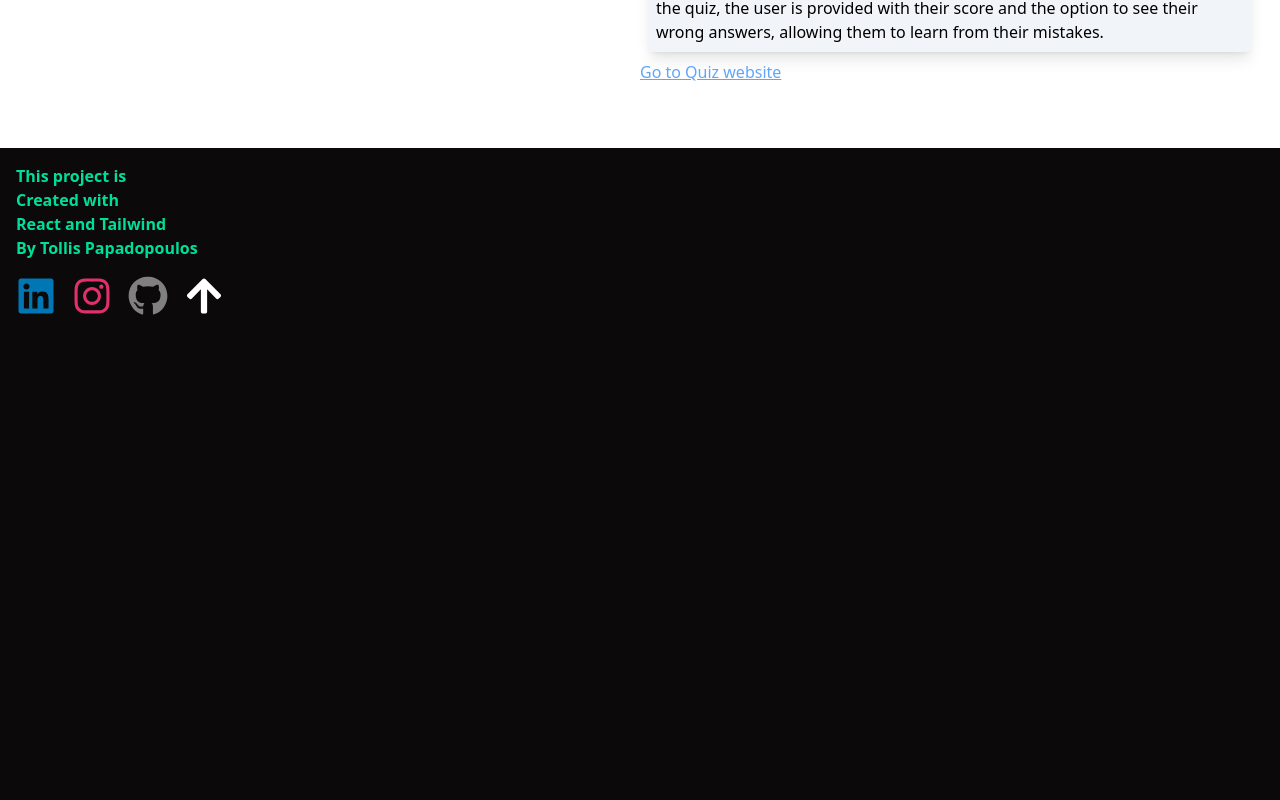
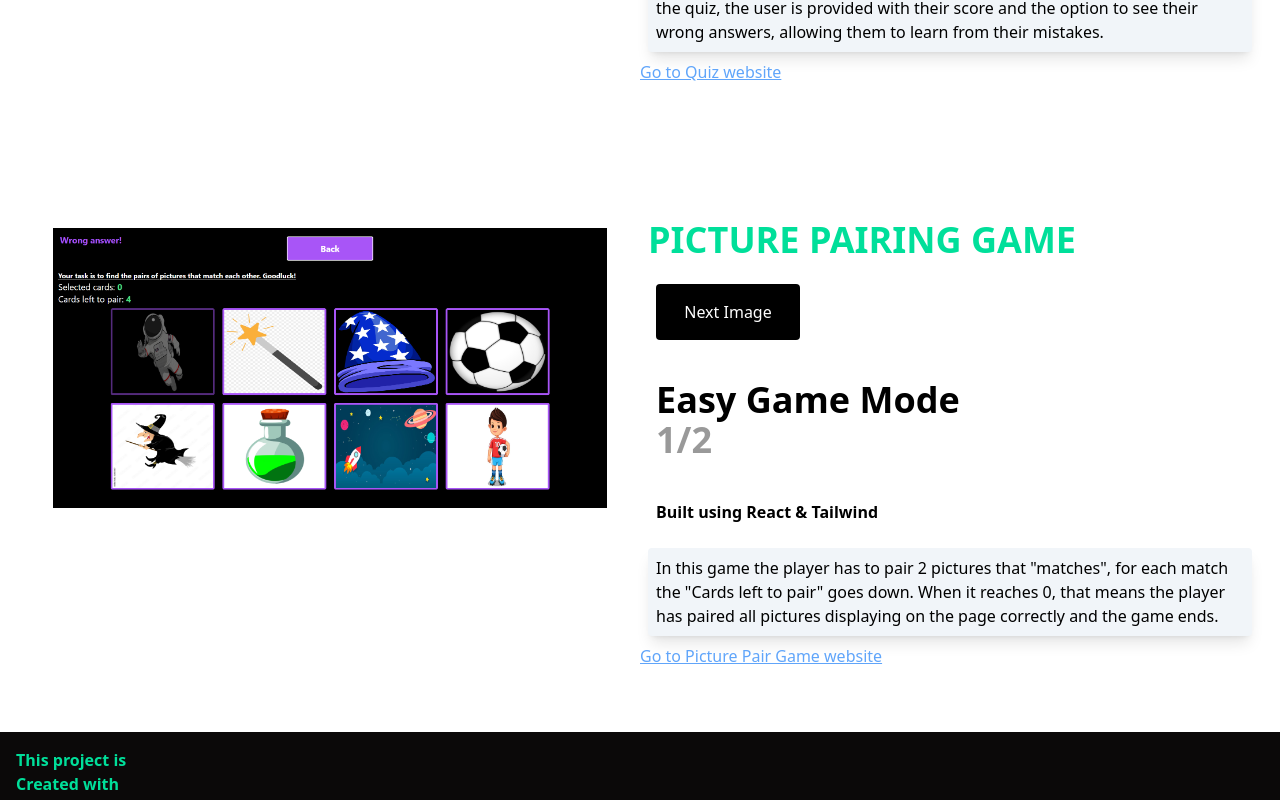
Before and after one commit to tollispa/Portfolio-WebApp, a React (Create React App) app: page / in a window 1280 px wide. Shown: the part 2746-3546 px from the top of the page. Before the commit the page ends 3094 px from the top, so only its background shows below. Built offline with nearby package versions, Linux system fonts and the light colour scheme.

Commit message:
Added a new project to the website

```diff
--- a/src/components/Projects.js
+++ b/src/components/Projects.js
@@ -10,6 +10,8 @@ import img9 from "../ImageOfProjects/9.png"
 import img10 from "../ImageOfProjects/10.png"
 import img11 from "../ImageOfProjects/11.png"
 import img12 from "../ImageOfProjects/12.png"
+import img13 from "../ImageOfProjects/13.png"
+import img14 from "../ImageOfProjects/14.png"
 
 
 
@@ -20,11 +22,15 @@ const Projects = () => {
 const [currentIndex, setCurrentIndex] = useState(0)
 const [currentIndex2, setCurrentIndex2] = useState(0)
 const [currentIndex3, setCurrentIndex3] = useState(0)
+const [currentIndex4, setCurrentIndex4] = useState(0)
+
 
 
 const [h1Tag, seth1Tag] = useState("Login Page")
 const [h1Tag2, seth1Tag2] = useState("Movie Categories")
 const [h1Tag3, seth1Tag3] = useState("Choose Caterogy")
+const [h1Tag4, seth1Tag4] = useState("Easy Game Mode")
+
 
   const slides = [
     {url: img1},
@@ -48,12 +54,18 @@ const [h1Tag3, seth1Tag3] = useState("Choose Caterogy")
     {url: img12},
 
   ]
+  const slides4 = [
+    {url: img13},
+    {url: img14}
 
+
+  ]
 
 
   const total = slides.length
   const total2 = slides2.length
   const total3 = slides3.length
+  const total4 = slides4.length
 
 
   const slideImage = () => {
@@ -117,11 +129,26 @@ const [h1Tag3, seth1Tag3] = useState("Choose Caterogy")
    }
   }
 
+  const slideImage4 = () => {
+    if (currentIndex4 >= total4 -1){
+     setCurrentIndex4(0)
+     seth1Tag4("Easy Game Mode")
+     return
+
+   }
+   setCurrentIndex4(currentIndex3 +1)
+
+   if(currentIndex4 === 0) {
+     seth1Tag4("Hard Game Mode")
+   }
+
+
+  }
 
     return (
       <>
         <div id ="projects"className="w-full bg-white py-0 px-4">
-          <h1 className="text-[#00df9a] font-bold p-2 uppercase text-3xl"> MY PROJECTS.</h1>
+          <h1 className="text-[#00df9a] font-bold p-2 uppercase text-3xl"> SOME OF MY PROJECTS.</h1>
           <div className="max-w-[1240px] mx-auto grid md:grid-cols-2">
             <img
             onClick={() => window.location.href='https://github.com/tollispa/Fullstack-App-with-React-SQL-Express'}
@@ -186,6 +213,30 @@ When a user clicks on a category, they are presented with five questions to answ
           </div>
 
       </div>
+      <div className="w-full bg-white py-16 px-4">
+          <div className="max-w-[1240px] mx-auto grid md:grid-cols-2">
+            <img
+            onClick={() => window.location.href="https://github.com/tollispa/Pair-cards-game"}
+            style={{objectFit: "contain", maxHeight: "280px", minHeight:"280px", cursor: "pointer"}}className="block w-full h-full mx-auto my-4 ease-in-out duration-500 transition"src={slides4[`${currentIndex4}`].url} alt="/"/>
+
+            <div className="flex flex-col justify-center">
+              <p className="text-[#00df9a] uppercase font-bold m-2 sm:text-4xl">
+              Picture Pairing Game
+              </p>
+              <button className="bg-black w-36 text-white rounded py-4 m-4" onClick={slideImage4}>Next Image</button>
+              <h1 className="md:text-4xl sm:text-2xl font-bold py-2 m-4">{h1Tag4} <br/><span className="text-black/40">{currentIndex4 +1}/{total4}</span></h1>
+              <p className=" m-4 font-bold">Built using React & Tailwind</p>
+              <p className=" m-2 shadow-lg p-2 rounded bg-slate-100">In this game the player has to pair 2 pictures that "matches", for each match the "Cards left to pair" goes down. When it reaches 0, that means the player has paired all pictures displaying on the page correctly and the game ends.</p>
+
+
+
+              <a className="text-blue-400 underline" href="https://fascinating-gecko-27250f.netlify.app/?fbclid=IwAR2q2PXpdJb4NVabtbiyXdeeHfyrLYtk6NgG4qcMUyVit1VVWbxgb0GUv4Y" target="_blank" rel="noopener noreferrer">Go to Picture Pair Game website</a>
+
+            </div>
+
+          </div>
+
+      </div>
       </>
     )
 }
```
Also changed, not shown: src/ImageOfProjects/13.png (added), src/ImageOfProjects/14.png (added).
